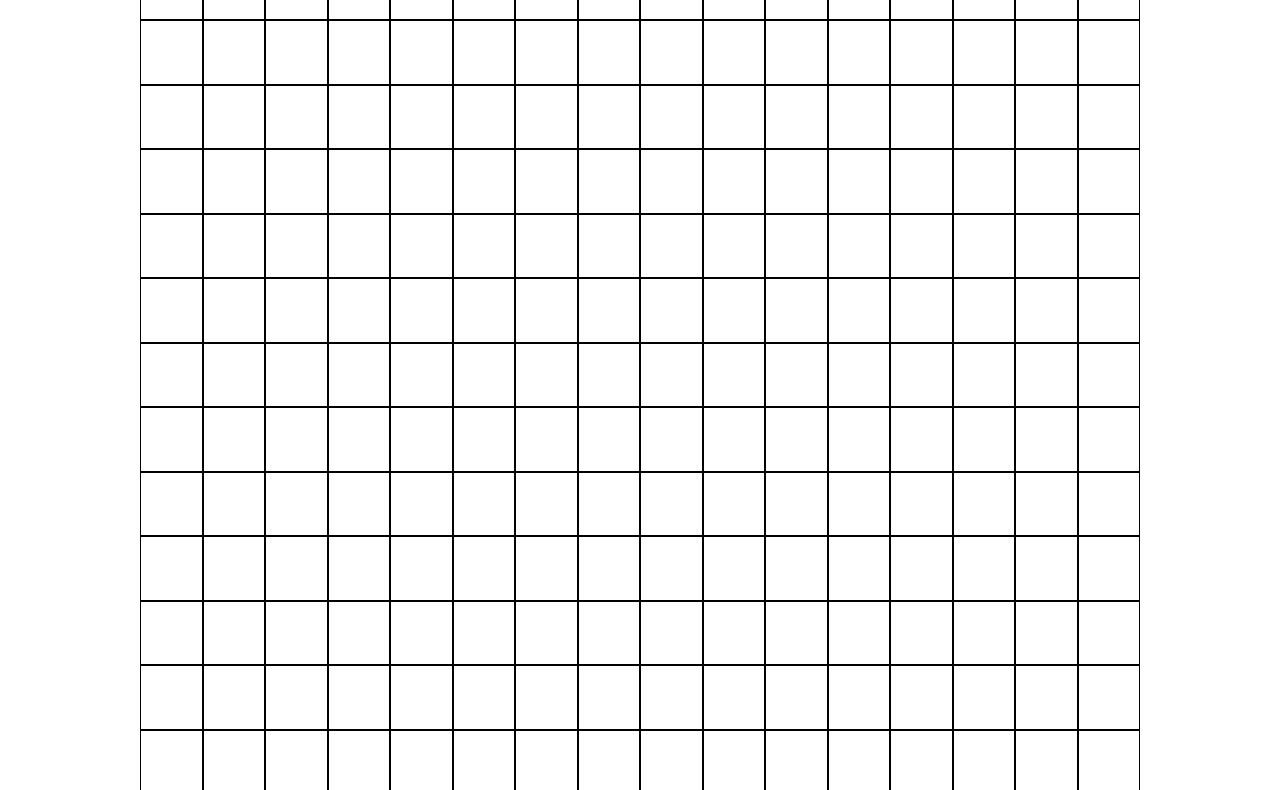
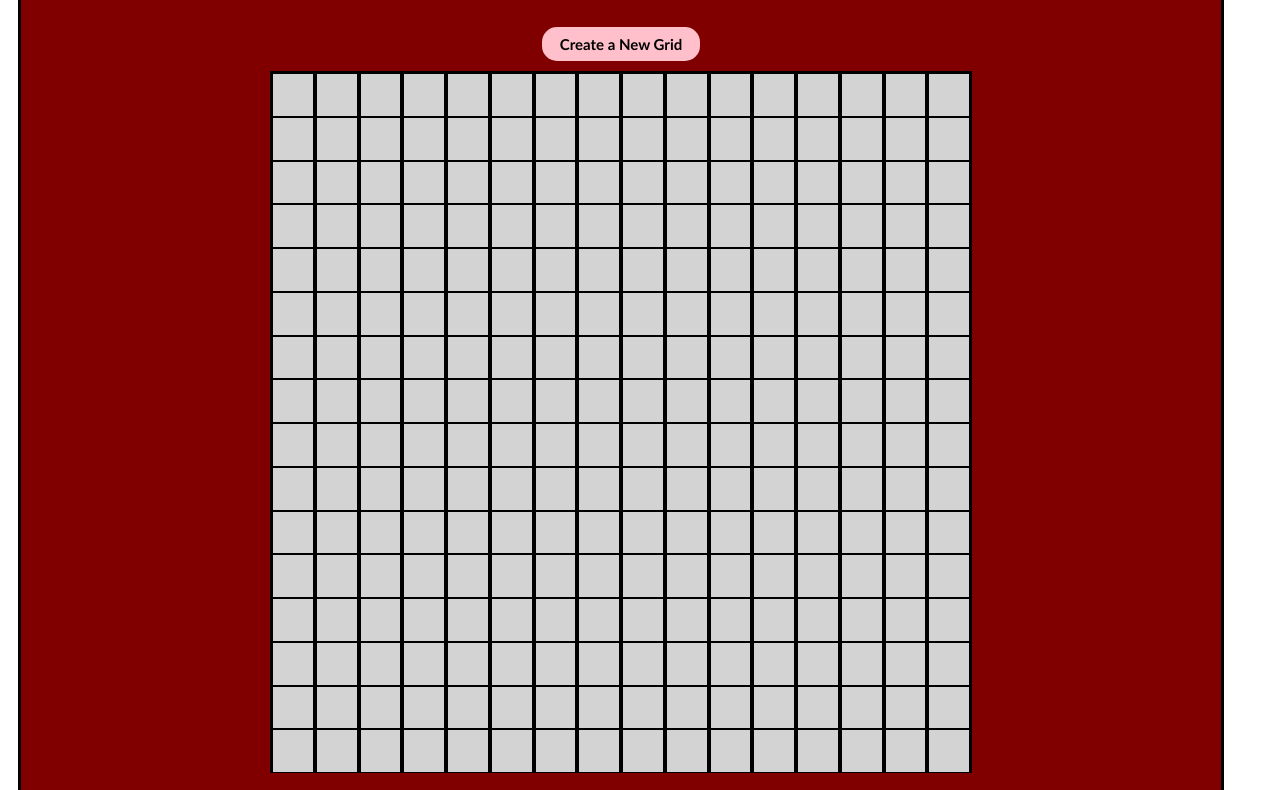
Before and after one commit to embray91/etch-a-sketch-repo, a plain HTML site: page index.html in a window 1280 px wide. Shown: the part 138-928 px from the top of the page. Drawn offline with Linux system fonts and the light colour scheme.

Commit message:
finished project, added all style!

```diff
--- a/index.html
+++ b/index.html
@@ -7,8 +7,11 @@
 <link rel="stylesheet" href="style.css"></style>
 </head>
 
-<body><button id="clear">Clear the Grid</button>
-    <div id="container"></div>
+<body>
+    <div id="wrapper"><h1>Magic Rainbow Etch-a-Sketch</h1>
+        <button id="clear">Create a New Grid</button>
+        <div id="container"></div>
+    </div>
 </body>
 
 </html>
--- a/script.js
+++ b/script.js
@@ -1,6 +1,5 @@
 const container = document.querySelector('#container');
 const button = document.getElementById('clear');
-
 
 function random(min,max) {
 let rnum = Math.floor(Math.random()*(max-min) + min);
@@ -10,9 +9,30 @@ let rnum = Math.floor(Math.random()*(max-min) + min);
 function randomColor() {
   return `rgb(${random(0,255)}, ${random(0,255)}, ${random(0,255)})`;
 }
+
   const hvfn = (e) => {
 e.target.classList.add('hover');
+e.target.style.backgroundColor= `${randomColor()}`;
+if (e.target.style.opacity=="") {
+e.target.style.opacity= "0.10";
+} else {
+let currOpac = parseFloat(e.target.style.opacity);
+let newOpac = (currOpac + 0.10).toString();
+e.target.style.opacity = newOpac;
+}
 };
+
+const select = (e) => {
+e.target.style.boxShadow="0 0 0 2px white";
+};
+
+const rmSelect = (e) => {
+e.target.style.boxShadow="none";
+};
+
+button.addEventListener('mouseover', select);
+
+button.addEventListener('mouseout', rmSelect);
 
 const fn = (e) => {
 for (let i=0; i<e; i++) {
--- a/style.css
+++ b/style.css
@@ -1,21 +1,56 @@
+h1 {
+    font-size: 50px;
+    font-family: 'Impact';
+    color: white;
+}
+
+#wrapper {
+    width: 1200px;
+    display: flex;
+    background-color: maroon;
+    flex-direction: column;
+    align-items: center;
+    margin: 10px;
+    padding-bottom: 50px;
+    gap: 10px;
+    border-style: solid;
+    border-radius: 20px
+}
+
+#clear {
+    background-color: pink;
+    border-radius: 15px;
+    border-style: none;
+    font-family: 'Calibri';
+    font-weight: bold;
+    font-size: 15px;
+    align-self: center;
+    padding-top: 8px;
+    padding-bottom: 8px;
+    padding-right: 18px;
+    padding-left: 18px;
+}
 
 #container {
-    margin: 0 auto;
+    height: 700px;
+    width: 700px;
     display: flex;
-    width: 1000px;
-    height: 1000px;
+    border-style: solid;
+    border-width: 1px;
 }
 
 .grid {
+    background-color: lightgray;
     border-style: solid;
     border-width: 1px;
+    opacity: 100%;
     padding-bottom: 100%;
 }
 
 .row {
+   background-color: lightgray;
+    align-items: stretch;
     flex: 1 1 auto;
+    border-style: solid;
+    border-width: 1px;
 }
-
-  .hover {
-  background-color: red;
-  }
```
Lines whose indentation alone changed are shown as unchanged.
